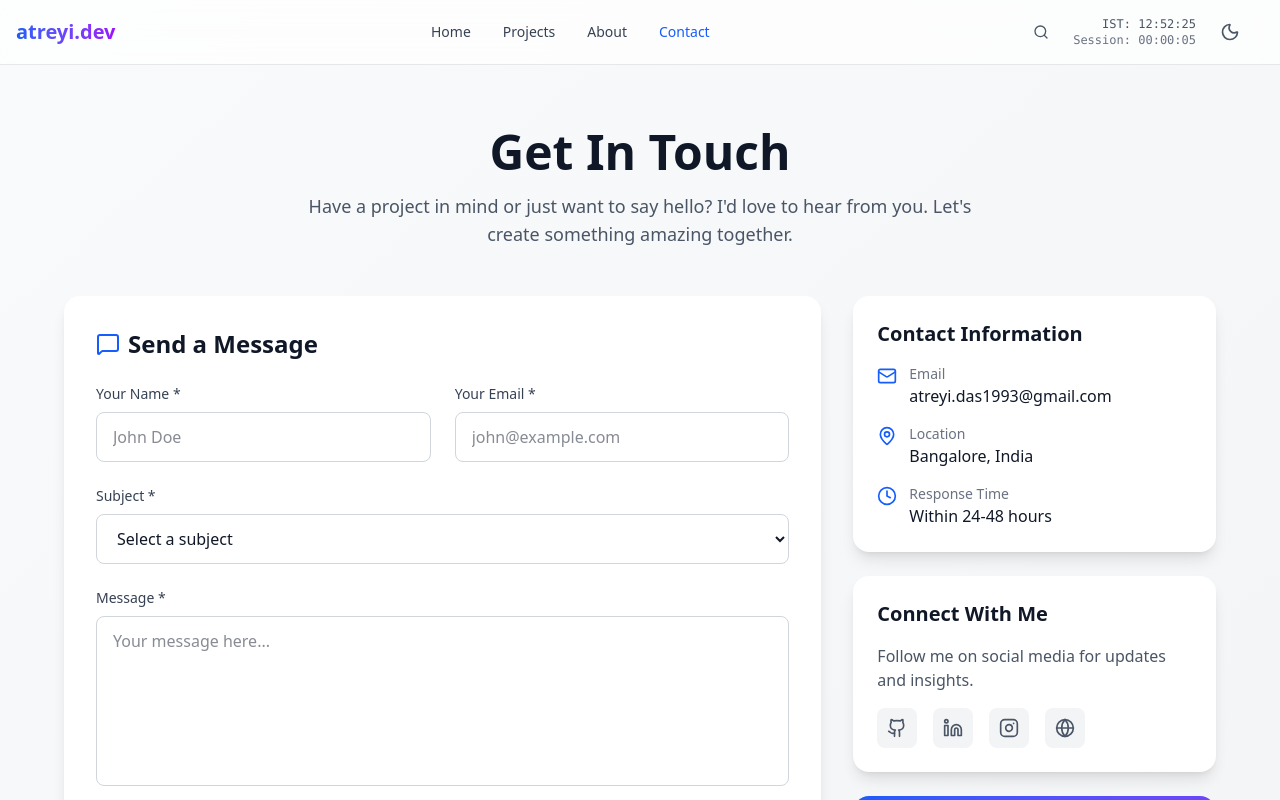
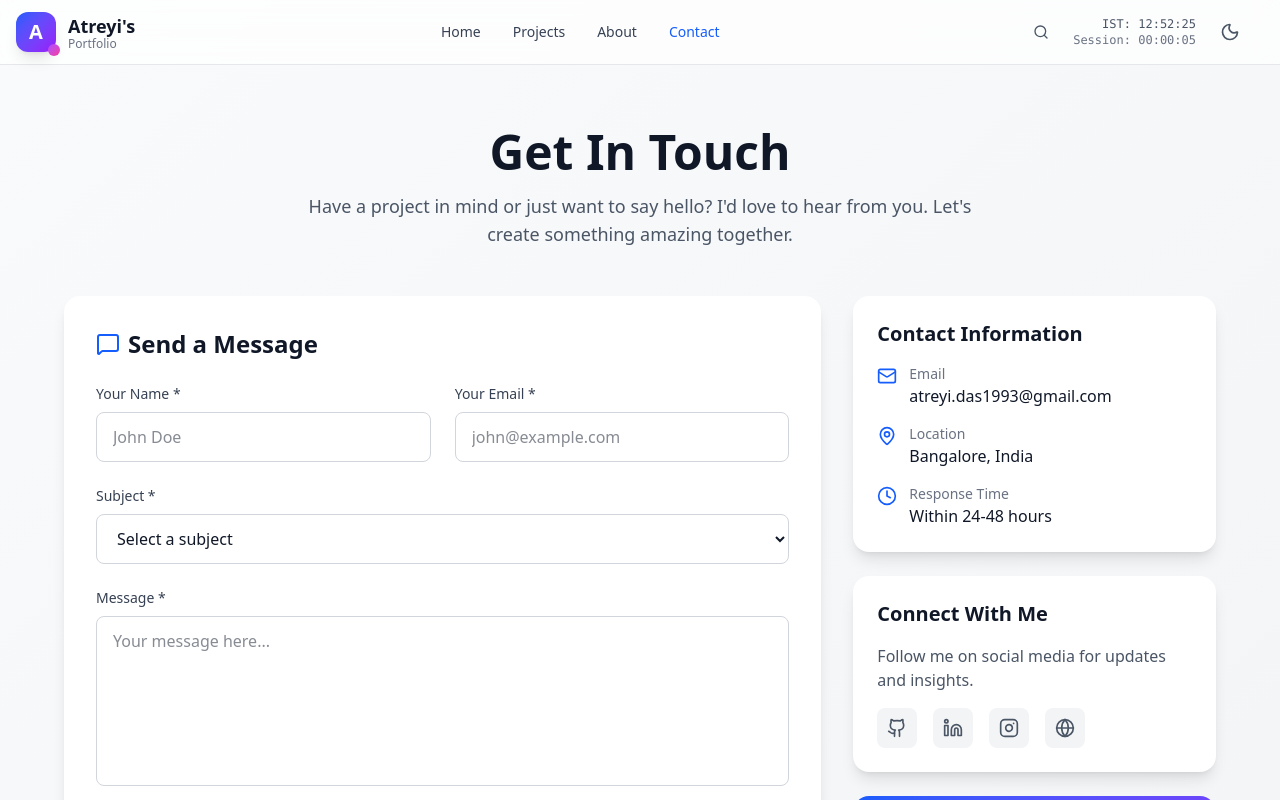
Before and after one commit to atreyidas93/pixel-and-logic, a React (Vite) app: page /contact in a window 1280 px wide. Shown: the top 800 px of the page. Built offline with nearby package versions, Linux system fonts and the light colour scheme.

Commit message:
Header Update

```diff
--- a/src/components/Header.tsx
+++ b/src/components/Header.tsx
@@ -49,11 +49,20 @@ const Header: React.FC = () => {
       <div className="container mx-auto px-4">
         <div className="flex items-center justify-between h-16">
           {/* Logo */}
-          <Link
-            to="/"
-            className="text-xl font-bold bg-gradient-to-r from-blue-600 to-purple-600 bg-clip-text text-transparent"
-          >
-            atreyi.dev
+          <Link to="/" className="flex items-center space-x-3 hover:opacity-80 transition-opacity">
+            {/* Simple Logo - Modern A */}
+            <div className="relative">
+              <div className="w-10 h-10 rounded-xl bg-gradient-to-br from-blue-600 to-purple-600 flex items-center justify-center shadow-lg">
+                <span className="text-white font-bold text-xl">A</span>
+              </div>
+              <div className="absolute -bottom-1 -right-1 w-3 h-3 bg-gradient-to-br from-purple-500 to-pink-500 rounded-full"></div>
+            </div>
+
+            {/* Logo Text */}
+            <div className="hidden sm:block">
+              <div className="text-lg font-bold text-gray-900 dark:text-white">Atreyi's</div>
+              <div className="text-xs text-gray-500 dark:text-gray-400 -mt-1">Portfolio</div>
+            </div>
           </Link>
 
           {/* Desktop Navigation */}
```
